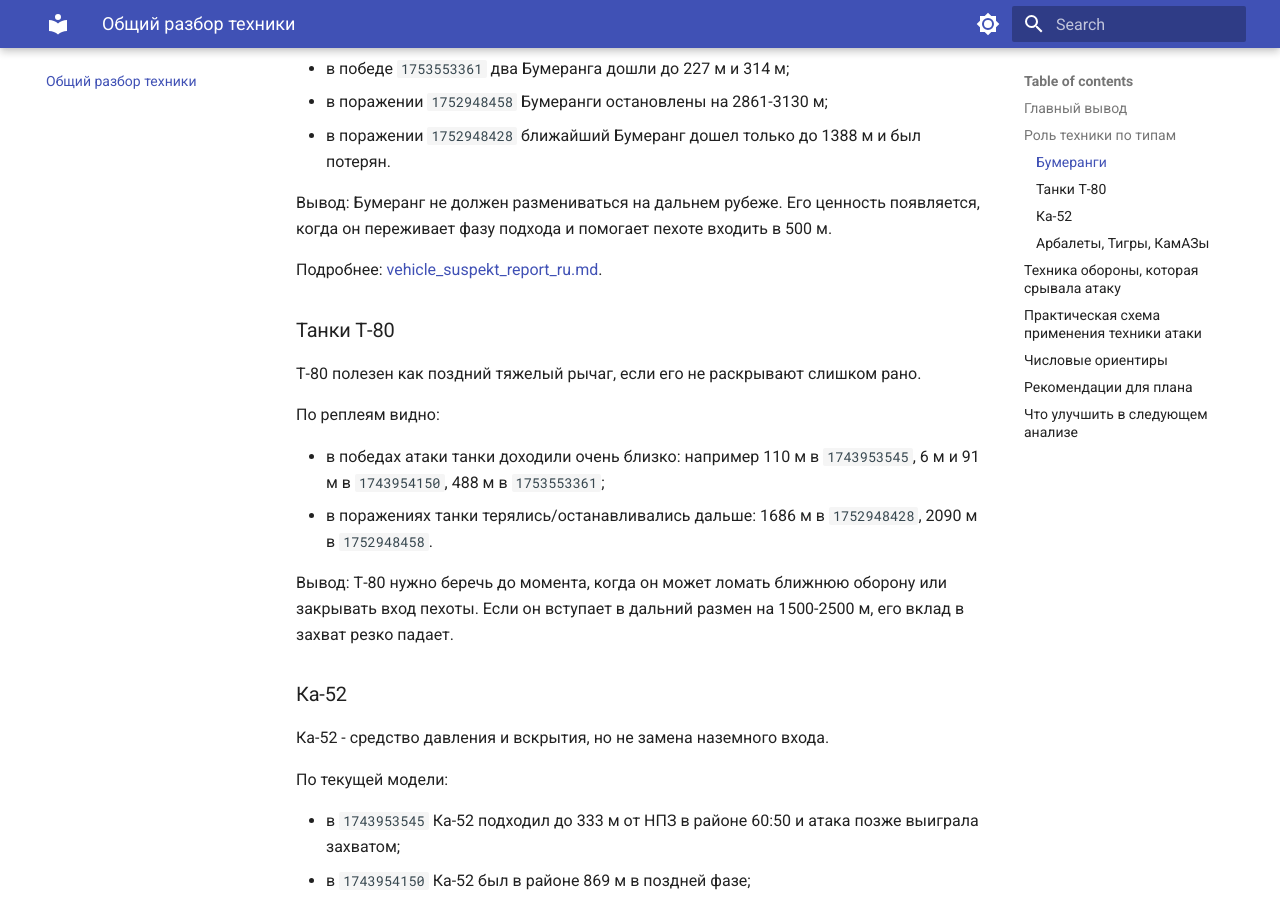
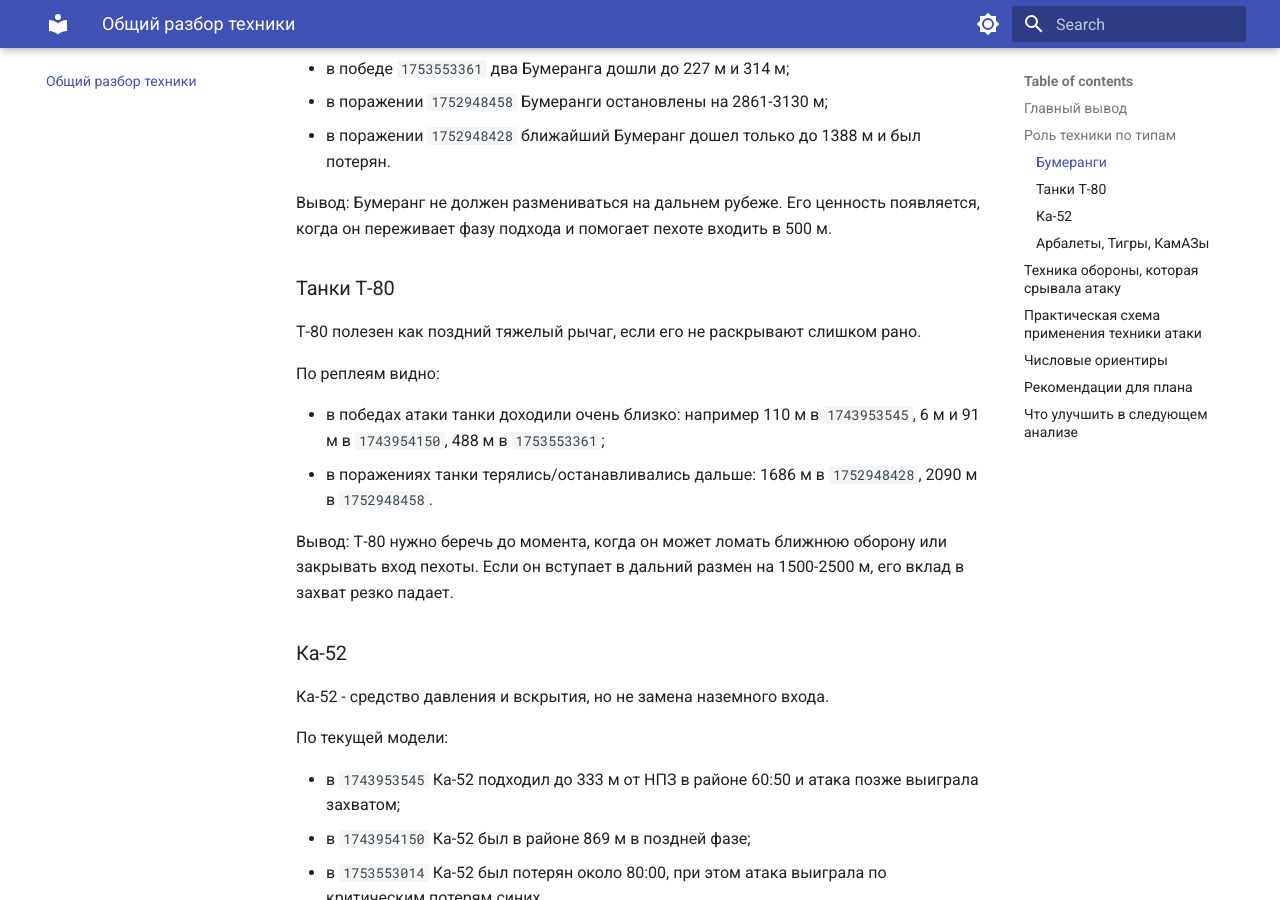
Before and after one commit to Deisling/mcdocs, an MkDocs documentation site: the page built from docs/Tehnika.md, in a window 1280 px wide and 900 px high, scrolled down 763 px. Built offline with MkDocs 1.6.1 and Material for MkDocs 9.7.7, drawn with Linux system fonts in a browser that asks for light colours.

Commit message:
Update Tehnika.md

```diff
--- a/docs/Tehnika.md
+++ b/docs/Tehnika.md
@@ -23,7 +23,7 @@
 
 Вывод: Бумеранг не должен размениваться на дальнем рубеже. Его ценность появляется, когда он переживает фазу подхода и помогает пехоте входить в 500 м.
 
-Подробнее: [vehicle_suspekt_report_ru.md](/Users/sergei.deisling/Tasks/debug/sg_replay_analysis/vehicle_suspekt_report_ru.md).
+
 
 ### Танки Т-80
 
```
